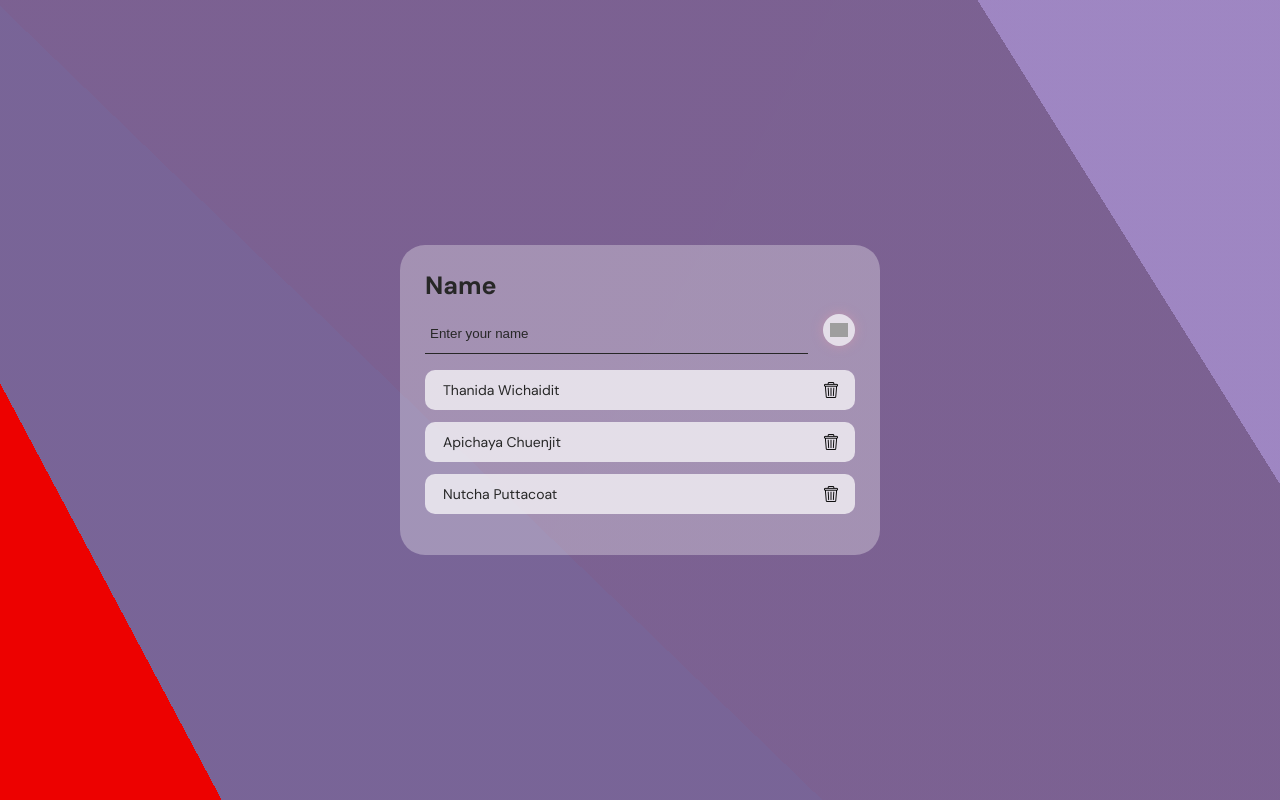
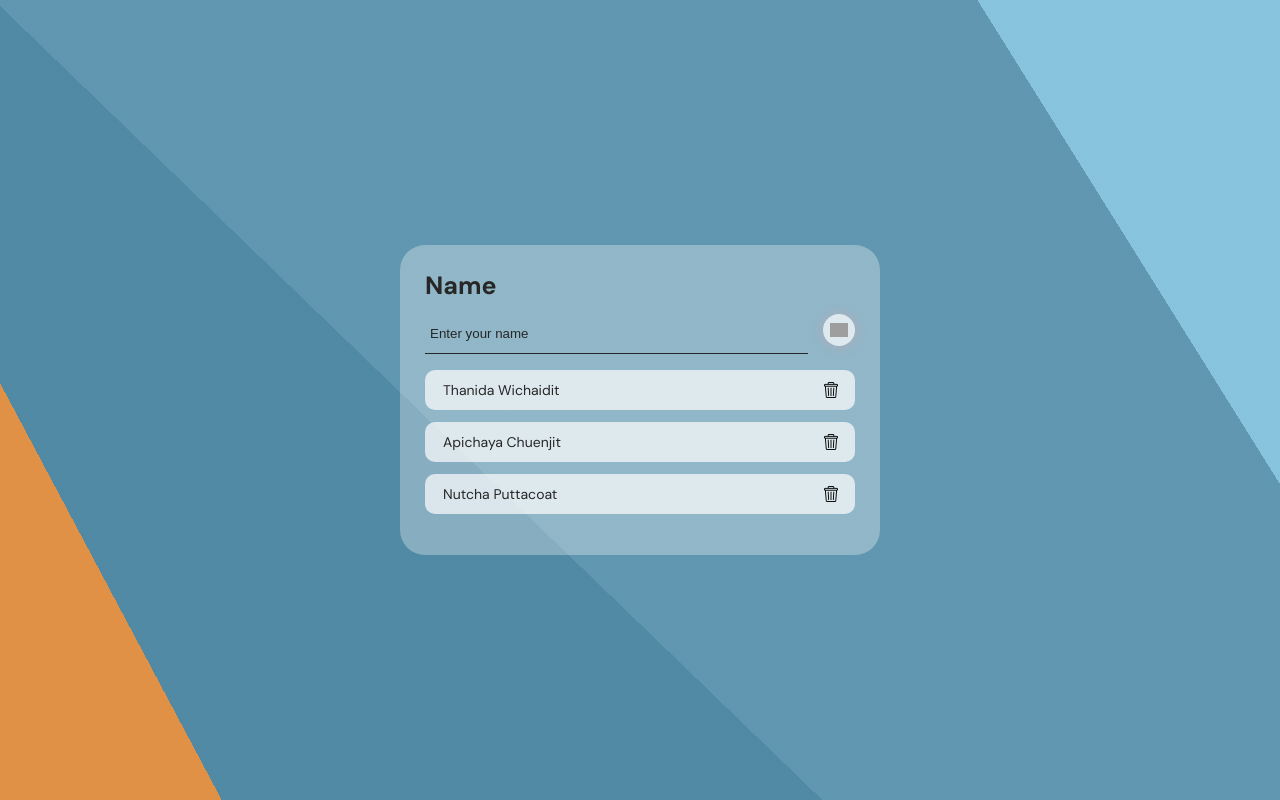
Before and after one commit to P-Thanida/StudentName, a Vue app: page / in a window 1280 px wide. Built offline with nearby package versions, Linux system fonts and the light colour scheme; grey boxes are pictures that could not be loaded.

Commit message:
Edit Css

```diff
--- a/public/main.css
+++ b/public/main.css
@@ -17,10 +17,10 @@ body {
   justify-content: center;
   align-items: center;
   background-image:
-    linear-gradient(62deg,#ed0100 13%,rgba(144, 99, 196, 0.5) 4%),
-    linear-gradient(44deg,#61666a 39%,rgba(204, 189, 189, 0.5) 18%),
-    linear-gradient(118deg,#590111 40%,rgba(203, 142, 164, 0.5) 54%),
-    linear-gradient(58deg,#010101 83%,rgba(79, 144, 229, 0.54) 23%);
+    linear-gradient(62deg,#E09145 13%,rgba(65, 173, 223, 0.5) 4%),
+    linear-gradient(44deg,#61666a 39%,rgba(255, 255, 255, 0.5) 18%),
+    linear-gradient(118deg, #FCD9B8 40%,rgba(203, 203, 142, 0.5) 54%),
+    linear-gradient(58deg,#010101 83%,rgba(165, 195, 233, 0.907) 23%);
   background-blend-mode: normal, lighten, multiply, hard-light;
   font-family: "DM Sans", sans-serif;
   overflow: hidden;
```
